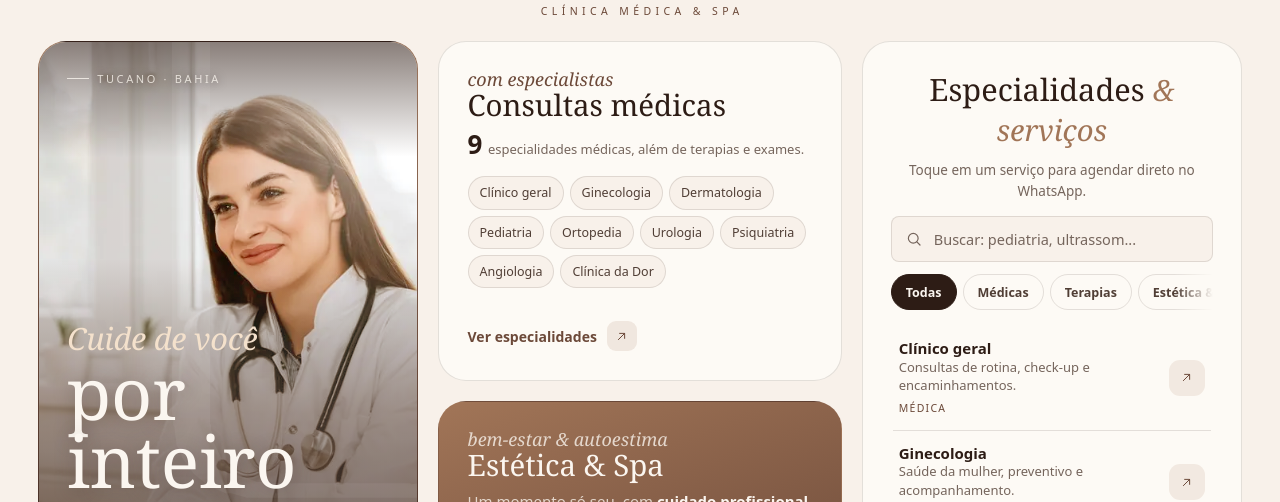
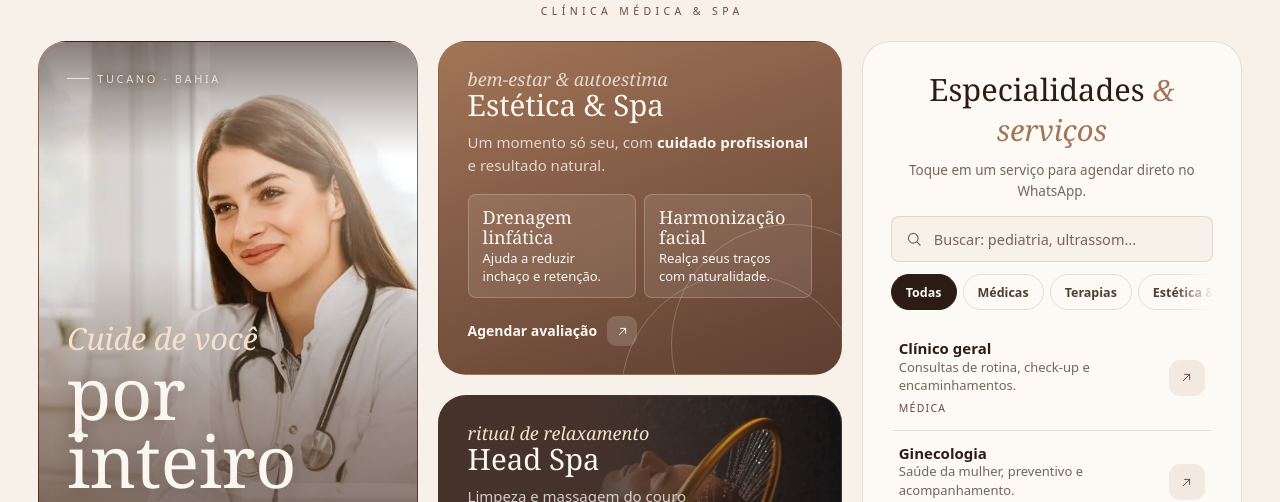
Before and after one commit to clinicalemis/clinicalemis.github.io, a plain HTML site: page index.html in a window 1280 px wide. Shown: the part 69-571 px from the top of the page. Drawn offline with Linux system fonts and the light colour scheme; a web font is replaced by a local one.

Commit message:
Remove o card Consultas médicas
Co-Authored-By: Claude Opus 5.5 <noreply@anthropic.com>
Claude-Session: https://claude.ai/code/session_01UiifhtJCJU9gTv6Ys3W7df

```diff
--- a/index.html
+++ b/index.html
@@ -153,13 +153,6 @@ img{max-width:100%;display:block}
 .more .ic{width:15px;height:15px}
 .more:hover .box{transform:translate(2px,-2px)}
 
-/* Card consultas */
-.c-med{background:var(--surface)}
-.chips{display:flex;flex-wrap:wrap;gap:6px;margin-top:16px;padding:0;list-style:none}
-.chips li{font-size:12.5px;font-weight:500;padding:6px 11px;border-radius:999px;background:var(--bg);border:1px solid var(--line);color:var(--ink-2)}
-.count{display:inline-flex;align-items:baseline;gap:6px;margin-top:4px;color:var(--muted);font-size:13px}
-.count b{font:800 26px/1 var(--sans);letter-spacing:-.02em;color:var(--ink)}
-
 /* Card estética */
 .c-spa{color:var(--on-dark);border-color:transparent;background:linear-gradient(160deg in oklch, oklch(0.6 0.07 55), oklch(0.4 0.05 45))}
 .c-spa .eyebrow{color:var(--on-dark-2)}
@@ -298,16 +291,6 @@ img{max-width:100%;display:block}
 
   <!-- Coluna 2: serviços em destaque -->
   <div class="col">
-    <article class="card c-med" aria-labelledby="t-med">
-      <p class="eyebrow">com especialistas</p>
-      <h2 id="t-med">Consultas médicas</h2>
-      <p class="count"><b>9</b> especialidades médicas, além de terapias e exames.</p>
-      <ul class="chips" aria-label="Algumas especialidades">
-        <li>Clínico geral</li><li>Ginecologia</li><li>Dermatologia</li><li>Pediatria</li><li>Ortopedia</li><li>Urologia</li><li>Psiquiatria</li><li>Angiologia</li><li>Clínica da Dor</li>
-      </ul>
-      <button class="more" type="button" data-goto="medicas">Ver especialidades <span class="box"><svg class="ic" viewBox="0 0 24 24" aria-hidden="true"><path d="M7 17 17 7M9 7h8v8"/></svg></span></button>
-    </article>
-
     <article class="card c-spa" aria-labelledby="t-spa">
       <span class="ring" aria-hidden="true"></span><span class="ring r2" aria-hidden="true"></span>
       <p class="eyebrow">bem-estar &amp; autoestima</p>
```
